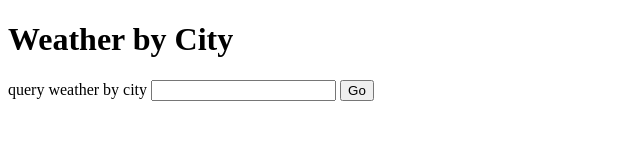
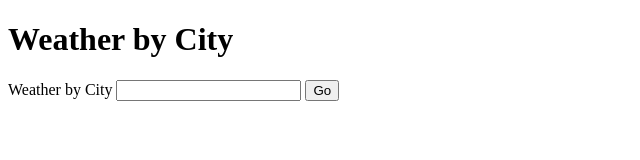
Before and after one commit to debasisb/weather, a website: page index.html in a window 1280 px wide. Shown: the whole page, without its empty margins (0-640 px from the left). Drawn offline with Linux system fonts and the light colour scheme.

Commit message:
Update index.html

```diff
--- a/index.html
+++ b/index.html
@@ -9,7 +9,7 @@
     <h1>Weather by City</h1>
 
     <form action="/" method="post">
-        <label for="cityInput">query weather by city</label>
+        <label for="cityInput">Weather by City</label>
         <input id = "cityInput" type="text" name="cityInput">
         <button type="submit">Go</button>
     </form>
```
